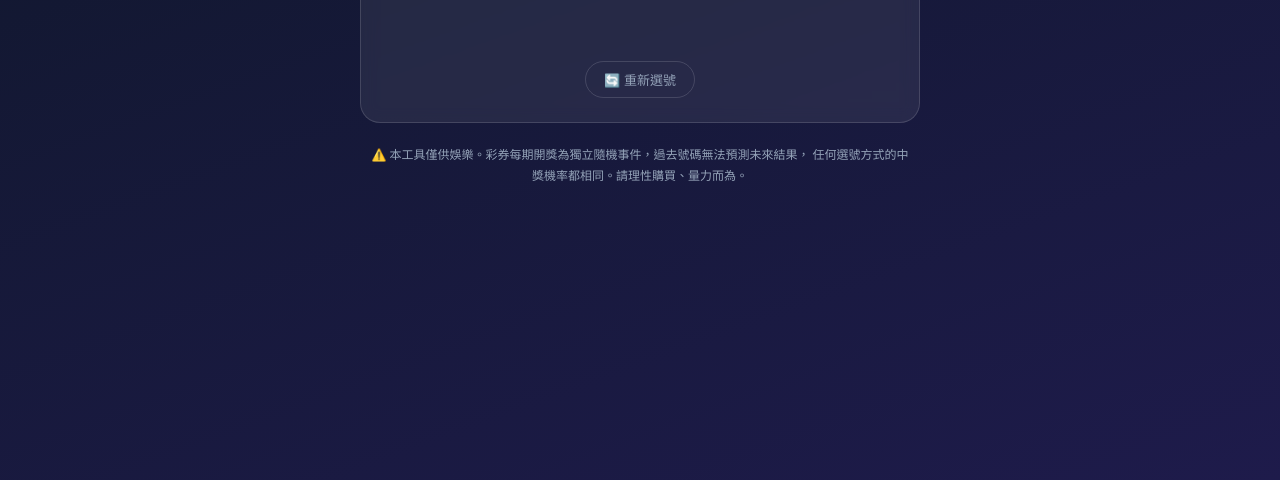
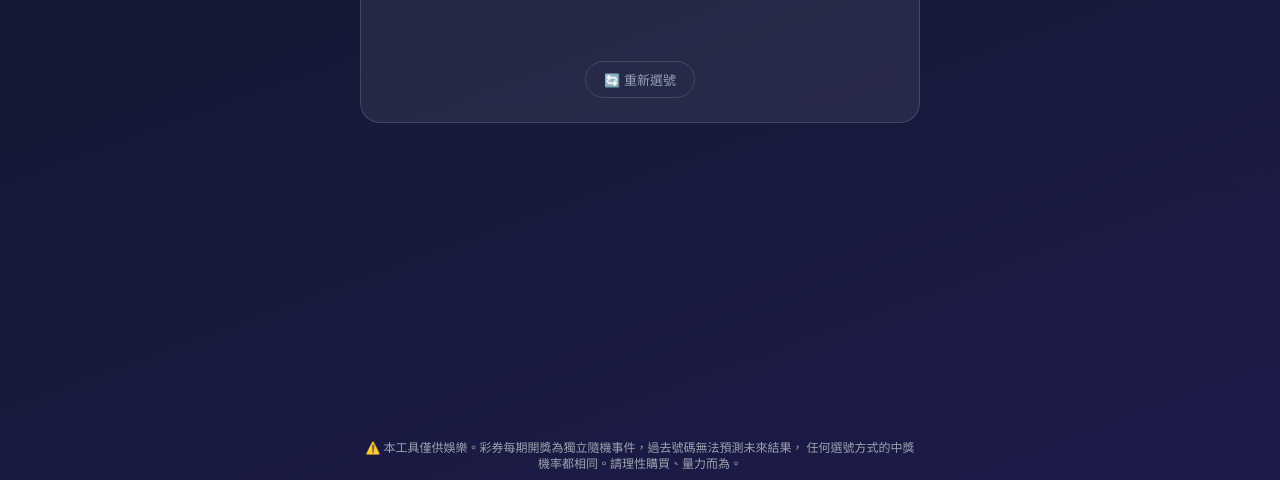
Before and after one commit to KEN20492049/AI_539-LUCKY-NUMB-, a plain HTML site: page index.html in a window 1280 px wide. Shown: the part 320-800 px from the top of the page. Drawn offline with Linux system fonts and the light colour scheme.

Commit message:
ai_539 luckey number

```diff
--- a/index.html
+++ b/index.html
@@ -18,7 +18,7 @@
     font-family:"Noto Sans TC","PingFang TC","Microsoft JhengHei",system-ui,sans-serif;
     background:radial-gradient(1200px 600px at 50% -10%,#3730a3 0%,transparent 60%),
                linear-gradient(160deg,var(--bg1),var(--bg2));
-    display:flex; justify-content:center; padding:32px 16px;
+    display:flex; justify-content:center; padding:32px 16px 88px;
   }
   .wrap{width:100%; max-width:560px}
   h1{margin:0; text-align:center; font-size:26px; letter-spacing:.04em}
@@ -85,9 +85,12 @@
     border-radius:99px; padding:8px 18px; font-size:13px; cursor:pointer;
   }
   .reset:hover{color:var(--text); border-color:var(--text)}
-  .note{
-    margin-top:22px; font-size:12px; line-height:1.7; color:var(--muted);
-    text-align:center; padding:0 6px;
+  /* 免責聲明：小字 (12px/16px)、淡灰色 #9ca3af，固定在網頁底部置中 */
+  .disclaimer{
+    position:fixed; left:50%; bottom:8px; transform:translateX(-50%); z-index:1;
+    width:calc(100vw - 24px); max-width:560px;
+    font-size:.75rem; line-height:1rem; color:#9ca3af;
+    text-align:center; pointer-events:none;
   }
   .final{text-align:center; margin-top:18px; min-height:24px; font-size:15px; color:var(--gold)}
 </style>
@@ -106,11 +109,13 @@
   <!-- 頁面內的一般廣告位：貼上你的 AdSense 廣告單元 -->
   <div id="pageAd" style="margin-top:20px"></div>
 
-  <p class="note">
-    ⚠️ 本工具僅供娛樂。彩券每期開獎為獨立隨機事件，過去號碼無法預測未來結果，
-    任何選號方式的中獎機率都相同。請理性購買、量力而為。
-  </p>
 </div>
+
+<!-- 免責聲明：固定在網頁底部置中 -->
+<footer class="disclaimer">
+  ⚠️ 本工具僅供娛樂。彩券每期開獎為獨立隨機事件，過去號碼無法預測未來結果，
+  任何選號方式的中獎機率都相同。請理性購買、量力而為。
+</footer>
 
 <!-- 廣告倒數彈層 -->
 <div class="overlay" id="overlay">
```
